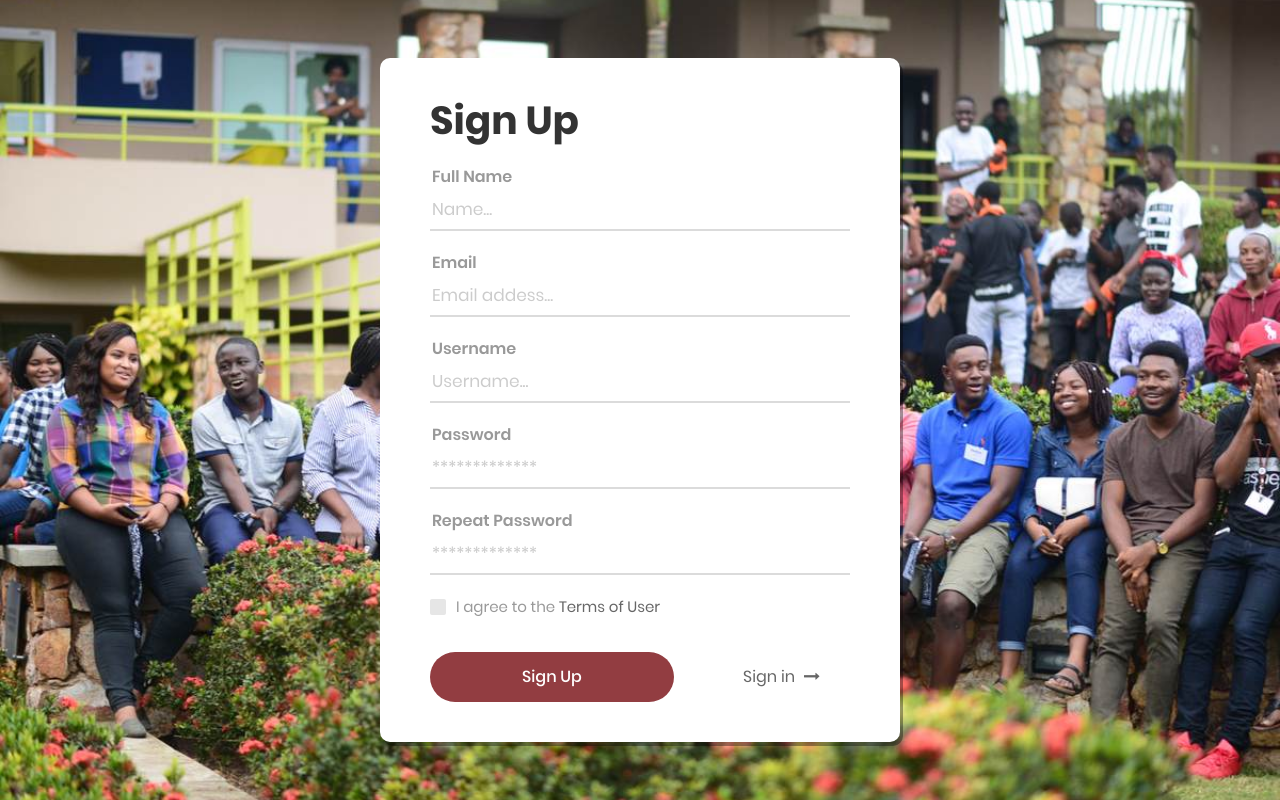
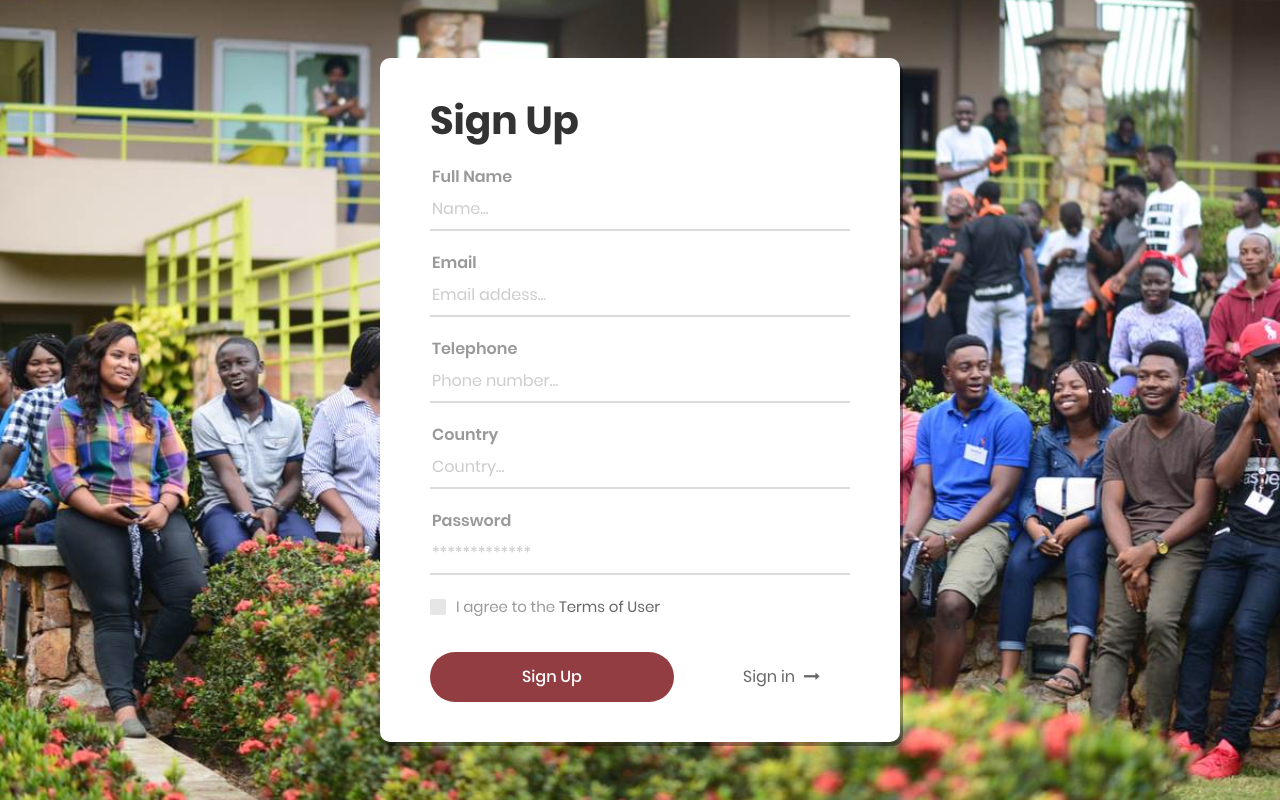
Before and after one commit to danielonettey/WebTechProject, a PHP site: page /register.html in a window 1280 px wide. Run offline with PHP 8.4, Linux system fonts and the light colour scheme.

Commit message:
Frontend view

```diff
--- a/admission_portal_frontend/css/register.css
+++ b/admission_portal_frontend/css/register.css
@@ -281,7 +281,7 @@
     height: 40px;
     background: transparent;
     font-family: Poppins-Regular;
-    font-size: 17px;
+    font-size: 16px;
     color: #555555;
     line-height: 1.2;
     padding: 0 2px;
--- a/admission_portal_frontend/register.html
+++ b/admission_portal_frontend/register.html
@@ -55,21 +55,21 @@
                         <span class="focus-input100"></span>
                     </div>
 
-                    <div class="wrap-input100 validate-input" data-validate="Username is required">
-                        <span class="label-input100">Username</span>
-                        <input class="input100" type="text" name="username" placeholder="Username...">
+                    <div class="wrap-input100 validate-input" data-validate="Telephone is required">
+                        <span class="label-input100">Telephone</span>
+                        <input class="input100" type="phone" name="phone" placeholder="Phone number...">
+                        <span class="focus-input100"></span>
+                    </div>
+
+                    <div class="wrap-input100 validate-input" data-validate="Country is required">
+                        <span class="label-input100">Country</span>
+                        <input class="input100" type="country" name="phone" placeholder="Country...">
                         <span class="focus-input100"></span>
                     </div>
 
                     <div class="wrap-input100 validate-input" data-validate="Password is required">
                         <span class="label-input100">Password</span>
                         <input class="input100" type="text" name="pass" placeholder="*************">
-                        <span class="focus-input100"></span>
-                    </div>
-
-                    <div class="wrap-input100 validate-input" data-validate="Repeat Password is required">
-                        <span class="label-input100">Repeat Password</span>
-                        <input class="input100" type="text" name="repeat-pass" placeholder="*************">
                         <span class="focus-input100"></span>
                     </div>
 
```
